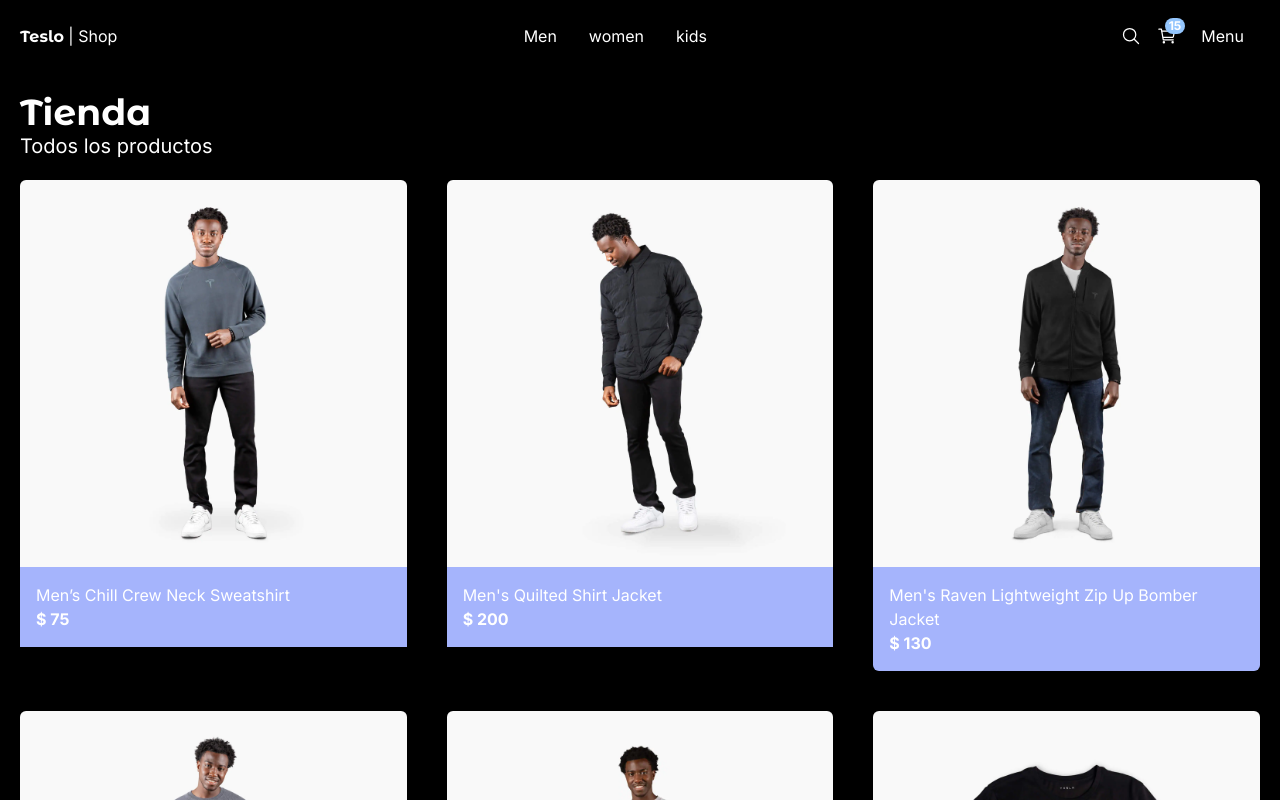
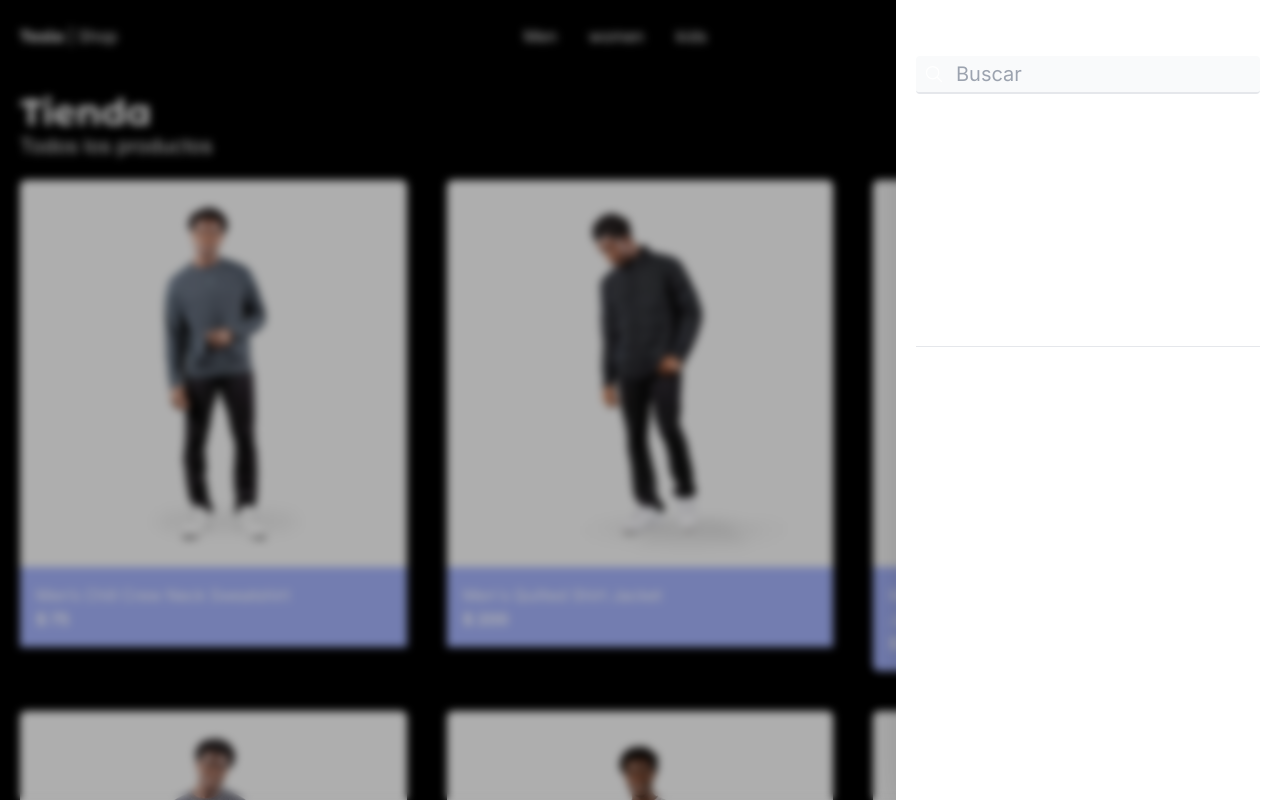
Before and after one commit to kevkodezor/nextjs-ecommerce, a Next.js app: page / in a window 1280 px wide. Shown: the top 800 px of the page. Built offline with nearby package versions, Linux system fonts and the light colour scheme.

Commit message:
side menu

```diff
--- a/src/app/(shop)/layout.tsx
+++ b/src/app/(shop)/layout.tsx
@@ -1,6 +1,6 @@
 import type { Metadata } from 'next';
 import { inter } from '@/config/fonts';
-import { TopMenu } from '@/components';
+import { SideMenu, TopMenu } from '@/components';
 
 export const metadata: Metadata = {
   title: 'Teslo Shop',
@@ -11,6 +11,7 @@
   return (
     <main className={`${inter.className} min-h-screen`}>
       <TopMenu />
+      <SideMenu />
       <div className='m-5'>
         {children}
       </div>
--- a/src/components/index.ts
+++ b/src/components/index.ts
@@ -1,3 +1,4 @@
 export * from './top-menu';
+export * from './side-menu';
 export { PageNotFound } from './ui/not-found-page';
 export { Title } from './ui/title';
--- /dev/null
+++ b/src/components/side-menu/index.tsx
@@ -0,0 +1,61 @@
+'use client'
+
+import Link from 'next/link'
+import { IoCloseOutline, IoLogInOutline, IoLogOutOutline, IoPeopleCircle, IoPersonOutline, IoSearchOutline, IoShirtOutline, IoTicketOutline } from 'react-icons/io5'
+
+export const SideMenu = () => {
+    return (
+        <>
+            <div className='fixed top-0 w-screen h-screen z-10 bg-black opacity-30' />
+            <div className='fade-in fixed top-0 left-0 w-screen h-screen z-10 backdrop-filter backdrop-blur-sm' />
+            <nav className='fixed p-5 right-0 top-0 w-[30%] h-screen bg-white z-20 shadow-2xl transform transition-all duration-300'>
+                <IoCloseOutline
+                    size={30}
+                    className='absolute top-5 right-5 cursor-pointer'
+                    onClick={() => {}}
+                />
+                <div className='relative top-9'>
+                    <IoSearchOutline size={20} className='absolute top-2 left-2' />
+                    <input
+                        type='text'
+                        placeholder='Buscar'
+                        className='w-full bg-gray-50 rounded pl-10 py-1 pr-10 border-b-2 text-xl border-gray-200 focus:outline-none focus:border-blue-500'
+                    />
+                </div>
+
+                <Link href='/' className='flex items-center mt-12 p-2 hover:bg-gray-100 rounded transition-all'>
+                    <IoPersonOutline size={20} />
+                    <span className='ml-3 text-lg'>Perfil</span>
+                </Link>
+                <Link href='/' className='flex items-center mt-2 p-2 hover:bg-gray-100 rounded transition-all'>
+                    <IoTicketOutline size={20} />
+                    <span className='ml-3 text-lg'>Ordenes</span>
+                </Link>
+                <Link href='/' className='flex items-center mt-2 p-2 hover:bg-gray-100 rounded transition-all'>
+                    <IoLogInOutline size={20} />
+                    <span className='ml-3 text-lg'>Ingresar</span>
+                </Link>
+                <Link href='/' className='flex items-center mt-2 p-2 hover:bg-gray-100 rounded transition-all'>
+                    <IoLogOutOutline size={20} />
+                    <span className='ml-3 text-lg'>Cerrar sesión</span>
+                </Link>
+
+                <div className='w-full h-px bg-gray-200 my-10' />
+
+                <Link href='/' className='flex items-center mt-2 p-2 hover:bg-gray-100 rounded transition-all'>
+                    <IoShirtOutline size={20} />
+                    <span className='ml-3 text-lg'>Productos</span>
+                </Link>
+                <Link href='/' className='flex items-center mt-2 p-2 hover:bg-gray-100 rounded transition-all'>
+                    <IoTicketOutline size={20} />
+                    <span className='ml-3 text-lg'>Ordenes</span>
+                </Link>
+                <Link href='/' className='flex items-center mt-2 p-2 hover:bg-gray-100 rounded transition-all'>
+                    <IoPeopleCircle size={20} />
+                    <span className='ml-3 text-lg'>Usuarios</span>
+                </Link>
+
+            </nav>
+        </>
+    )
+}
```
